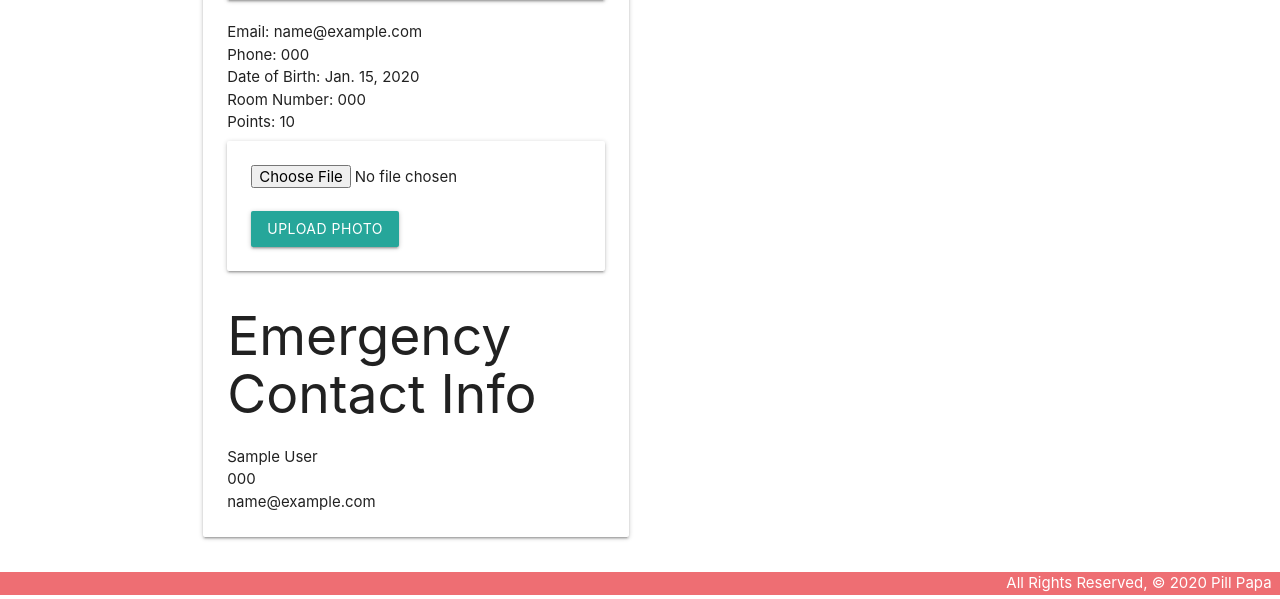
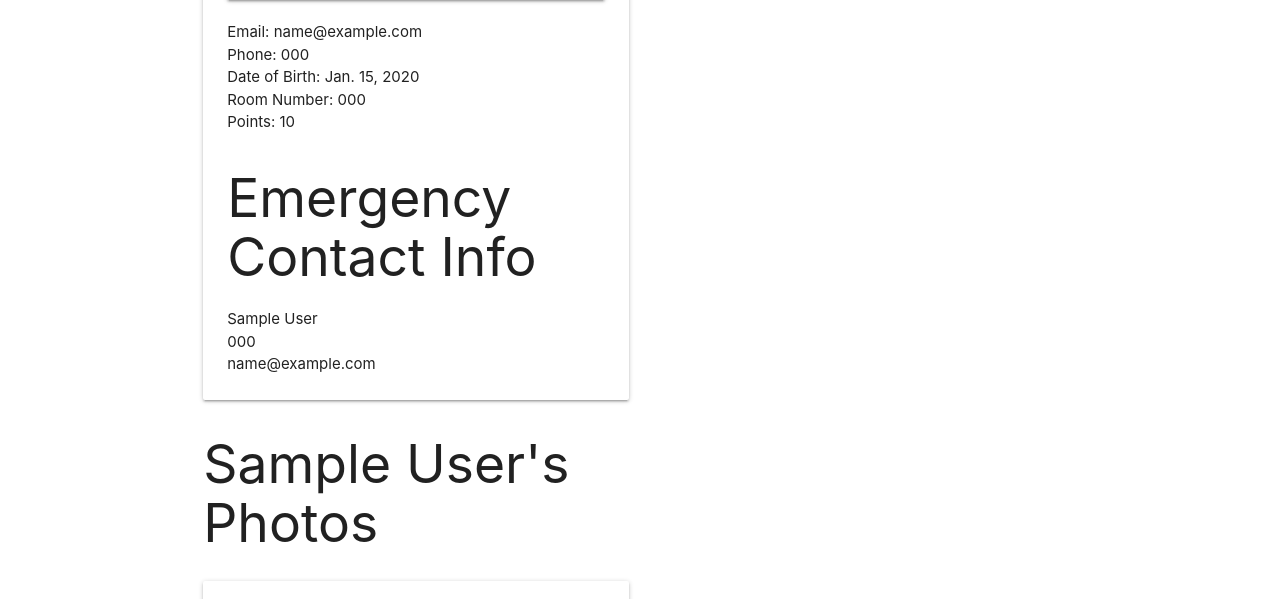
Before and after one commit to Sitilac/pillpapa, a Django app: page /patients/ in a window 1280 px wide. Shown: the part 575-1174 px from the top of the page. Run offline with Django 3.2, Linux system fonts and the light colour scheme; a user stored in the database is signed in; tables that the repository leaves empty hold one stand-in row (values such as "Sample post"); grey boxes are pictures that could not be loaded.

Commit message:
refactor how photos populate on profile page

```diff
--- a/main_app/templates/patients/detail.html
+++ b/main_app/templates/patients/detail.html
@@ -8,11 +8,11 @@
     <div class="card">
       <div class="card-content">
         <span class="card-title">{{ patient.name}}</span>
-        {% for photo in patient.photo_set.all %}
-          <img class="responsive-img card-panel" src="{{photo.url}}">
-        {% empty %}
+        {% if patient.photo_set.last %}
+          <img class="responsive-img card-panel" src="{{patient.photo_set.last.url}}">
+        {% else %}
           <div class="card-panel red-text center-align">No Photos Uploaded</div>
-        {% endfor %}
+        {% endif %}
         <p>Email: {{ patient.email }}</p>
         <p>Phone: {{ patient.phone_num }}</p>
         <p>Date of Birth: {{ patient.dob }}</p>
@@ -22,12 +22,6 @@
         {% if patient.points > 0 %}
         <p>Points: {{ patient.points }}</p>
         {% endif %}
-        <form action="{% url 'add_photo' %}" enctype="multipart/form-data" method="POST" class="card-panel">
-          {% csrf_token %}
-          <input type="file" name="photo-file">
-          <br><br>
-          <input type="submit" class="btn" value="Upload Photo">
-        </form>
         <h2>Emergency Contact Info</h2>
         <p>{{ICE.name}}</p>
         <p>{{ICE.phone}}</p>
@@ -35,9 +29,21 @@
       </div>
     </div>
     <div class="card-action">
+      <h2>{{patient.name}}'s Photos</h2>
+        {% for photo in patient.photo_set.all %}
+        <img class="responsive-img card-panel" src="{{photo.url}}">
+        {% empty %}
+        <div class="card-panel red-text center-align">No Photos Uploaded</div>
+        {% endfor %}
+        <form action="{% url 'add_photo' %}" enctype="multipart/form-data" method="POST" class="card-panel">
+          {% csrf_token %}
+          <input type="file" name="photo-file">
+          <br><br>
+          <input type="submit" class="btn" value="Upload Photo">
+        </form>
+      </div>
     </div>
   </div>
-</div>
 
 
 {% endblock %}
```
